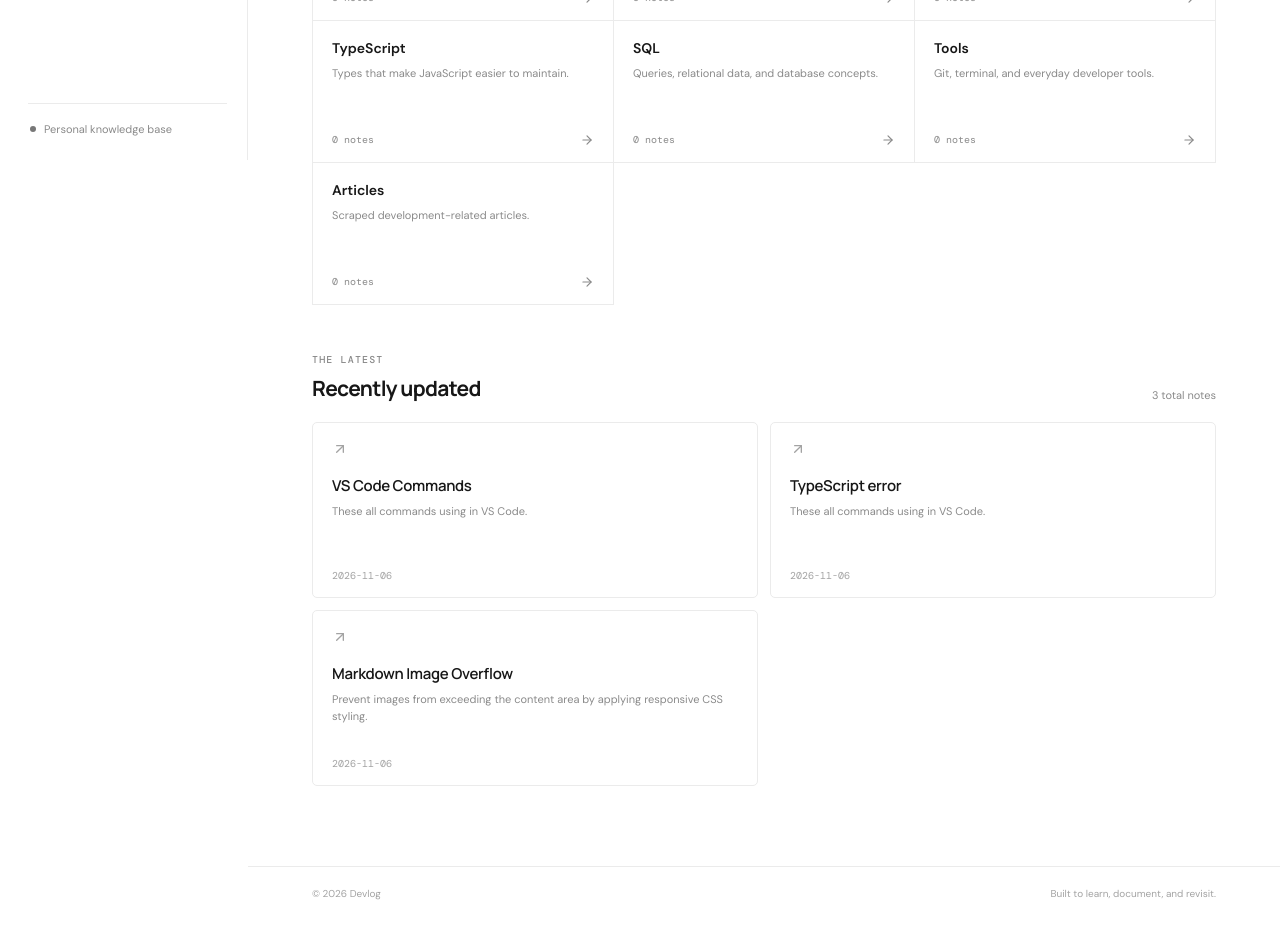
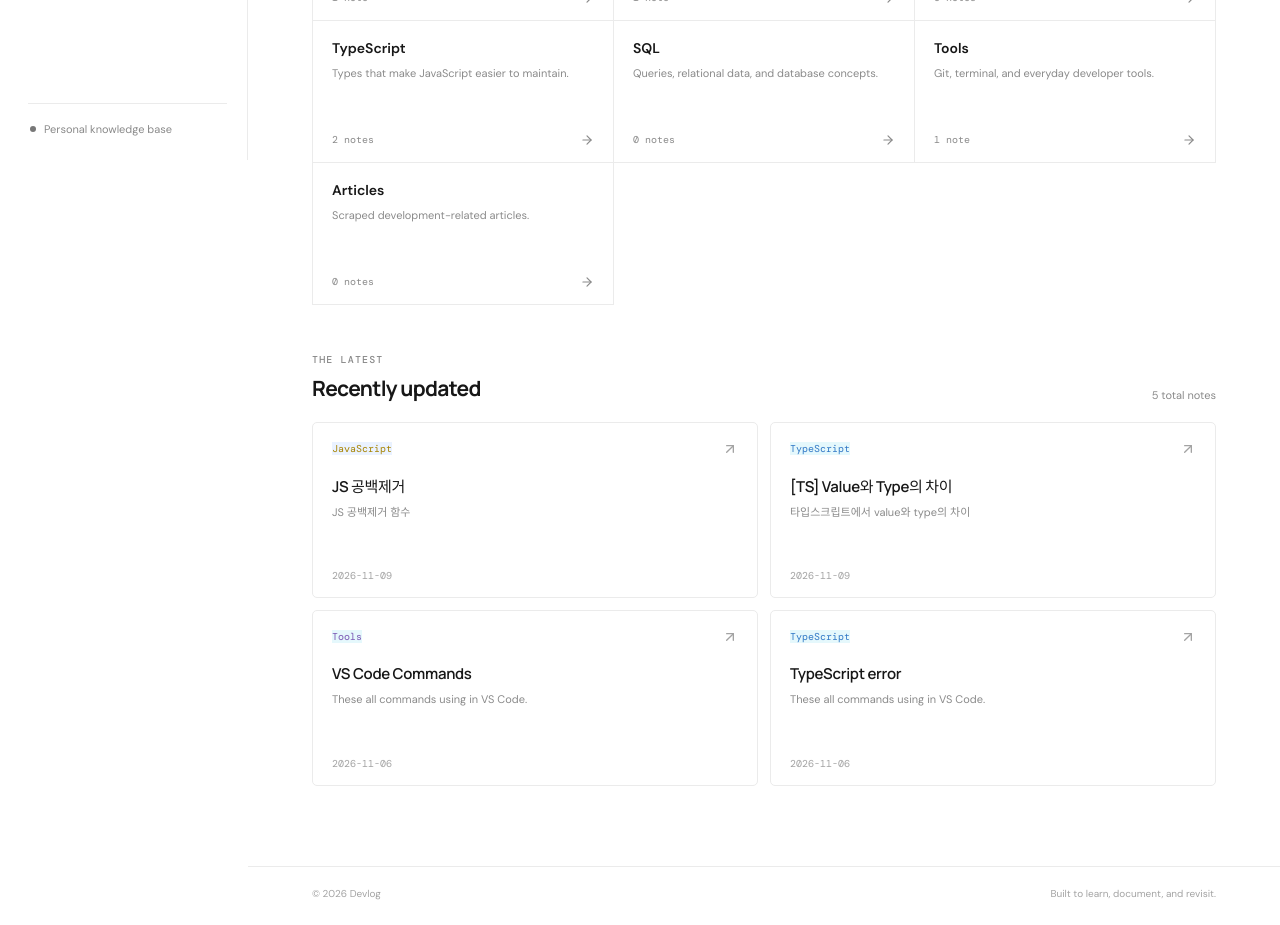
Before and after one commit to hwone9/devlog, a React (Vite) app: page / in a window 1280 px wide. Shown: the part 640-1565 px from the top of the page. Built offline with nearby package versions, Linux system fonts and the light colour scheme.

Commit message:
Edit notes

```diff
--- a/src/data/notes.ts
+++ b/src/data/notes.ts
@@ -2,49 +2,18 @@ export type Note = {
   id: string;
   title: string;
   description: string;
-  category: string;
+  categoryId: string;
   tags: string[];
   date: string;
   content: string;
 };
-
-export const categories = [
-  {
-    name: "HTML & CSS",
-    description: "Structure, layout, and visual presentation.",
-  },
-  // {
-  //   name: "JavaScript",
-  //   description: "Language fundamentals and practical patterns.",
-  // },
-  // {
-  //   name: "React",
-  //   description: "Components, state, and building user interfaces.",
-  // },
-  {
-    name: "TypeScript",
-    description: "Types that make JavaScript easier to maintain.",
-  },
-  // {
-  //   name: "SQL",
-  //   description: "Queries, relational data, and database concepts.",
-  // },
-  {
-    name: "Tools",
-    description: "Git, terminal, and everyday developer tools.",
-  },
-  // {
-  //   name: "Articles",
-  //   description: "Scraped development-related articles.",
-  // },
-];
 
 export const notes: Note[] = [
   {
     id: "vscode-commands",
     title: "VS Code Commands",
     description: "These all commands using in VS Code.",
-    category: "Tools",
+    categoryId: "tools",
     tags: ["VS Code", "Commmand"],
     date: "2026-11-06",
     content: `
@@ -78,7 +47,7 @@ export const notes: Note[] = [
     id: "typeScript-error",
     title: "TypeScript error",
     description: "These all commands using in VS Code.",
-    category: "TypeScript",
+    categoryId: "ts",
     tags: ["TypeScript", "Error"],
     date: "2026-11-06",
     content: `
@@ -110,7 +79,7 @@ Vite가 제공하는 타입 정보를 TypeScript가 사용할 수 있도록 해
     title: "Markdown Image Overflow",
     description:
       "Prevent images from exceeding the content area by applying responsive CSS styling.",
-    category: "HTML & CSS",
+    categoryId: "html-css",
     tags: ["CSS"],
     date: "2026-11-06",
     content: `
@@ -140,4 +109,97 @@ style.css 에 해당 코드 추가
 ![error image](/images/data/2026-11-06%20175225.png)
   `,
   },
+
+  {
+    id: "js-replace",
+    title: "JS 공백제거",
+    description: "JS 공백제거 함수",
+    categoryId: "js",
+    tags: ["JS", "replace", "정규식", "split", "join", "replaceAll"],
+    date: "2026-11-09",
+    content: `
+
+## Solution 1
+- trim() : 문자열의 맨 앞과 맨 뒤에 있는 공백만 제거, 문자열 중간에 있는 공백은 유지
+\`\`\` js
+const str = "  hello world  ";
+console.log(str.trim()); // "hello world"
+\`\`\`
+
+## Solution 2
+- replace 와 정규식 : 모든 공백 제거
+\`\`\` js
+const str = "h e l l o   w o r l d";
+console.log(str.replace(/\\s/g, "")); // "helloworld"
+\`\`\`
+
+## Solution 3
+- split() , join() : 모든 공백 제거 , 정규식을 쓰지 않고 배열을 이용해 공백을 제거하는 방식
+\`\`\` js
+const str = "h e l l o   w o r l d";
+console.log(str.split(" ").join("")); // "helloworld"
+\`\`\`
+
+## Solution 4
+- replaceAll() : ES2021 이상에서 사용가능
+\`\`\` js
+const str = "h e l l o   w o r l d";
+console.log(str.replaceAll(" ", "")); // "helloworld"
+\`\`\`
+
+  `,
+  },
+
+  {
+    id: "ts-value-type-diff",
+    title: "[TS] Value와 Type의 차이",
+    description: "타입스크립트에서 value와 type의 차이",
+    categoryId: "ts",
+    tags: ["TS", "TypeScript", "Value", "Type"],
+    date: "2026-11-09",
+    content: `
+## Value?
+: 실제로 프로그램에서 사용하는 데이터
+\`\`\`
+export const categories = [
+  {
+    id: "react",
+    name: "React",
+  },
 ];
+\`\`\`
+- categories는 실제 카테고리 데이터가 들어있는 배열
+- const로 선언했기 때문에 프로그램에서 사용할 수 있는 Value
+
+## Type?
+: 데이터가 어떤 형태를 가져야 하는지 정의하는 설계도
+\`\`\`
+export interface Category {
+  id: string;
+  name: string;
+}
+\`\`\`
+- Category는 카테고리 하나가 가져야 할 데이터 구조를 정의
+- 실제 데이터가 아니라 데이터의 형태를 설명하는 Type
+
+## How to use?
+1. 실제 데이터가 필요할 때 -> Value
+    \`\`\`
+    import { categories } from "../data/categories";
+
+    console.log(categories);
+    \`\`\`
+
+2. 데이터의 형태를 지정할 때 -> Type
+    \`\`\`
+    import type { Category } from "../data/categories";
+
+    interface Props {
+      category: Category;
+    }
+    \`\`\`
+    - category: Category는 category라는 값이 Category에서 정의한 형태를 따라야 함을 의미
+
+  `,
+  },
+];
```
